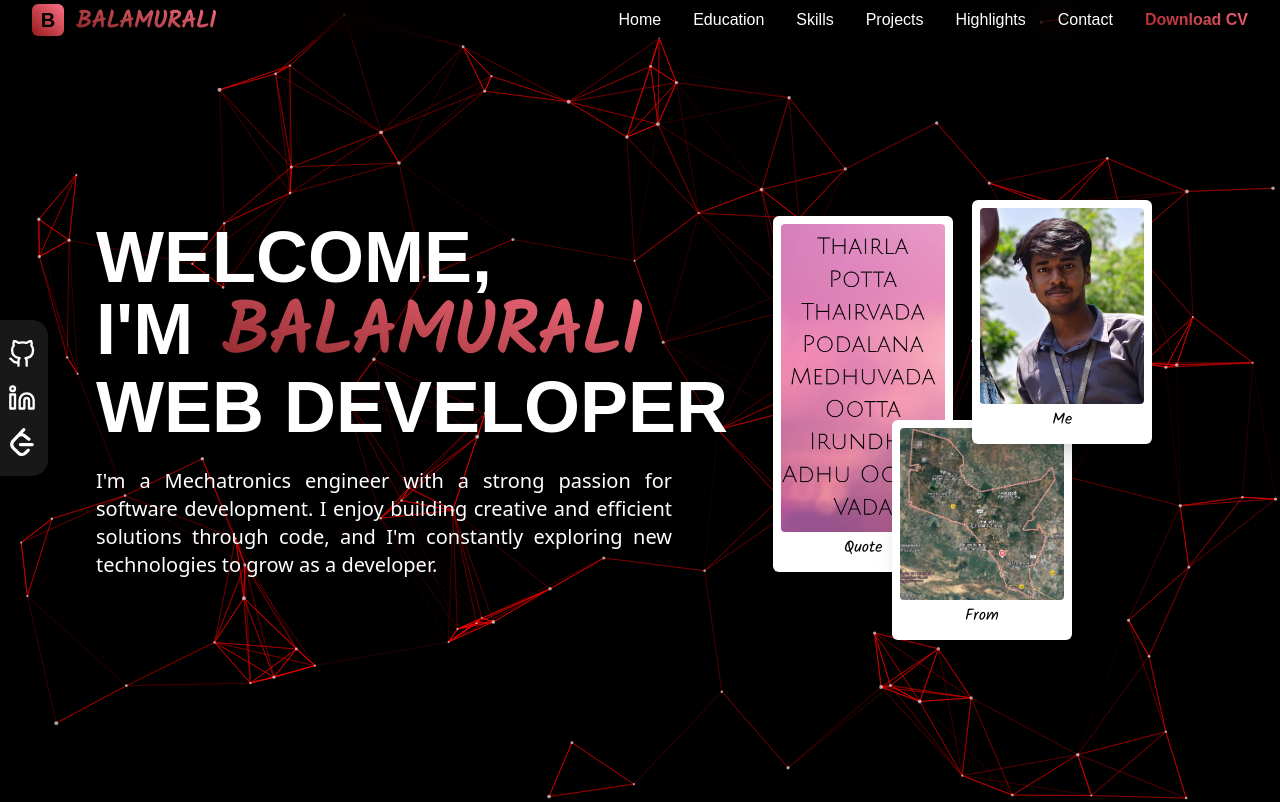
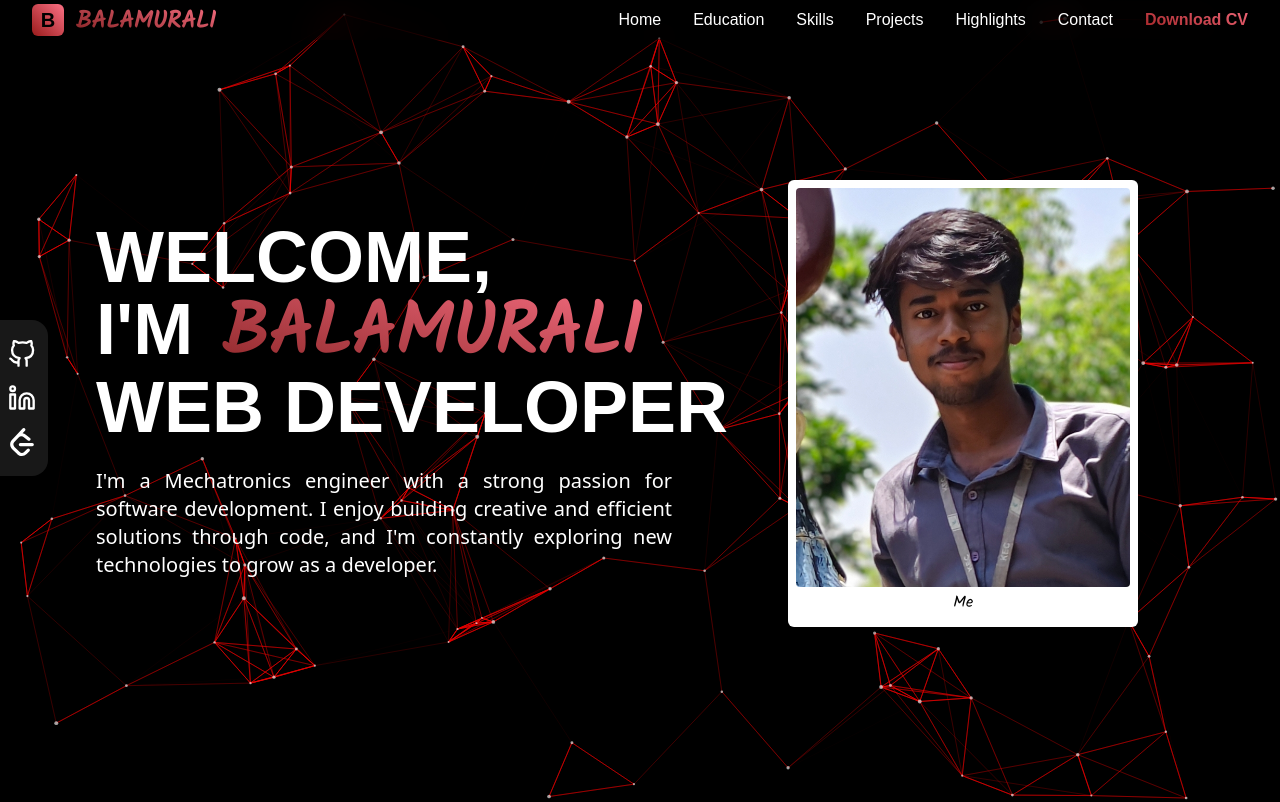
Before and after one commit to BALAMURALI-404/Portfolio, a React (Vite) app: page / in a window 1280 px wide. Shown: the top 802 px of the page. Built offline with nearby package versions, Linux system fonts and the light colour scheme.

Commit message:
home alignment issue

```diff
--- a/src/components/PolaroidStack.jsx
+++ b/src/components/PolaroidStack.jsx
@@ -1,42 +1,17 @@
 import { motion } from "framer-motion";
-import quote from "../../images/karuthu.png"
-import from from "../../images/from.png"
 import me from "../../images/me.jpg"
 
 export default function ScatteredPhotos() {
   return (
     <section className="w-full h-[80vh] flex justify-center items-center">
       {/* Group wrapper with relative positioning */}
-      <div className="relative w-[300px] sm:w-[360px] md:w-[420px] h-[320px] sm:h-[360px] md:h-[400px]">
-
-        {/* Photo 1 */}
-        <motion.div
-          initial={{ opacity: 0, y: 100 }}
-          animate={{ opacity: 1, y: 0 }}
-          transition={{ type:"spring", stiffness:40, damping:25,delay: 0.3,duration:0.3 }}
-          className="absolute top-[4%] left-5 -rotate-8 bg-white p-2 rounded-md shadow-xl w-[130px] sm:w-[150px] md:w-[180px]"
-        >
-          <img src={quote} alt="Quote" className="w-full rounded" />
-          <span className="text-black font-kalam text-center block py-1">Quote</span>
-        </motion.div>
-
-        {/* Photo 2 */}
-        <motion.div
-          initial={{ opacity: 0, y: 100 }}
-          animate={{ opacity: 1, y: 0 }}
-          transition={{ type:"spring", stiffness:40, damping:25,delay: 0.6,duration:0.6 }}
-          className="absolute top-[55%] left-[33%] rotate-10 bg-white p-2 rounded-md shadow-xl w-[130px] sm:w-[150px] md:w-[180px]"
-        >
-          <img src={from} alt="From" className="w-full rounded" />
-          <span className="text-black font-kalam text-center block py-1">From</span>
-        </motion.div>
-
-        {/* Photo 3 */}
+      <div className="relative w-[300px] md:w-[420px] lg:w-[350px] h-[320px] lg:h-[360px] md:h-[400px]">
+        {/* Photo */}
         <motion.div
           initial={{ opacity: 0, y: 100 }}
           animate={{ opacity: 1, y: 0 }}
           transition={{ type:"spring", stiffness:40, damping:25,delay: 0.9,duration:0.9 }}
-          className="absolute top-0 right-[5%] rotate-5 bg-white p-2 rounded-md shadow-xl w-[130px] sm:w-[150px] md:w-[180px]"
+          className=" bg-white p-2 rounded-md shadow-xl w-full"
         >
           <img src={me} alt="Me" className="w-full rounded" />
           <span className="text-black font-kalam text-center block py-1">Me</span>
--- a/src/pages/Home.jsx
+++ b/src/pages/Home.jsx
@@ -25,7 +25,7 @@ const Home = () => {
             </motion.p>
         </div>
         {/* Right Section */}
-        <div className='relative flex items-center w-full h-1/2 top-20 lg:w-2/5 lg:h-4/5 lg:top-0 lg:right-20'>
+        <div className='relative flex items-center w-full h-1/2 top-5 lg:w-2/5 lg:-top-10 lg:right-20'>
           <PolaroidStack/>
         </div>
     </section>
--- a/src/pages/Skill.jsx
+++ b/src/pages/Skill.jsx
@@ -18,7 +18,7 @@ return (
         SKILLS
       </motion.h2>
       {/*Skill Filter Bar*/}
-      <div className="sticky z-20 top-5 md:pl-20">
+      <div className="sticky z-20 top-5 ">
         <div className="skill-catagory">
         {['Software','All','Mechatronics'].map((tab,index) =>(
             <motion.button
```
Also changed, not shown: images/from.png (deleted), images/karuthu.png (deleted).
